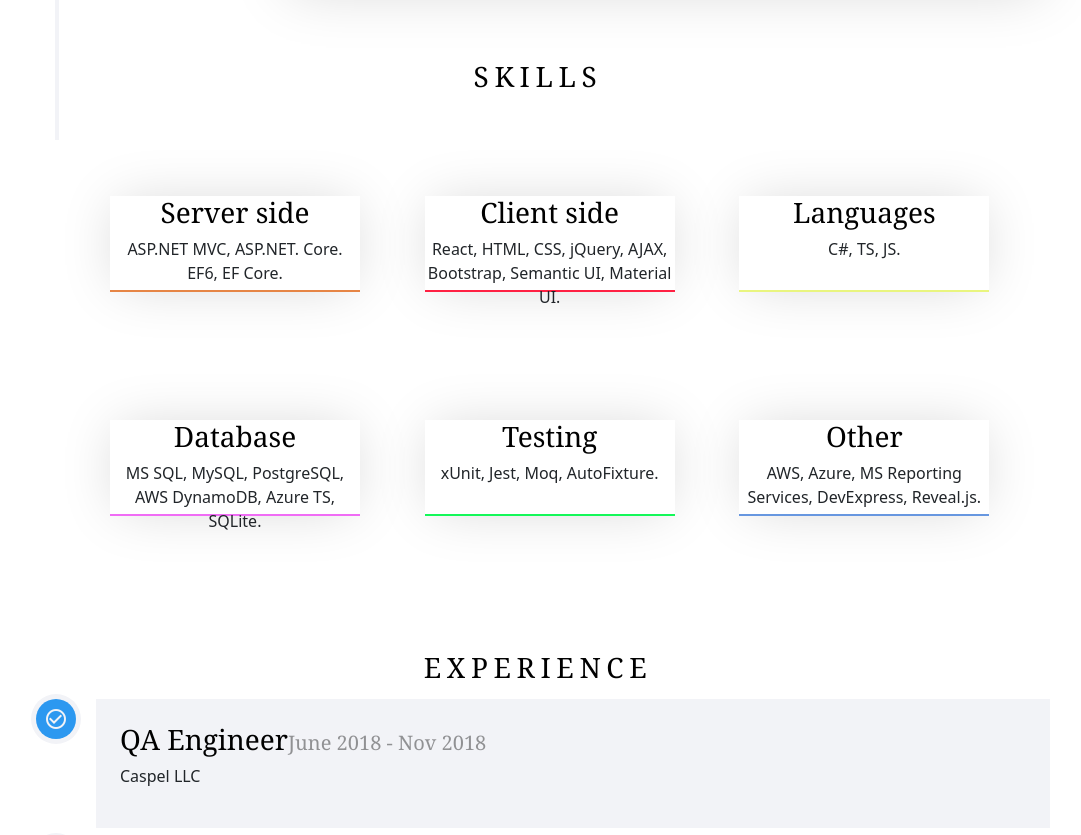
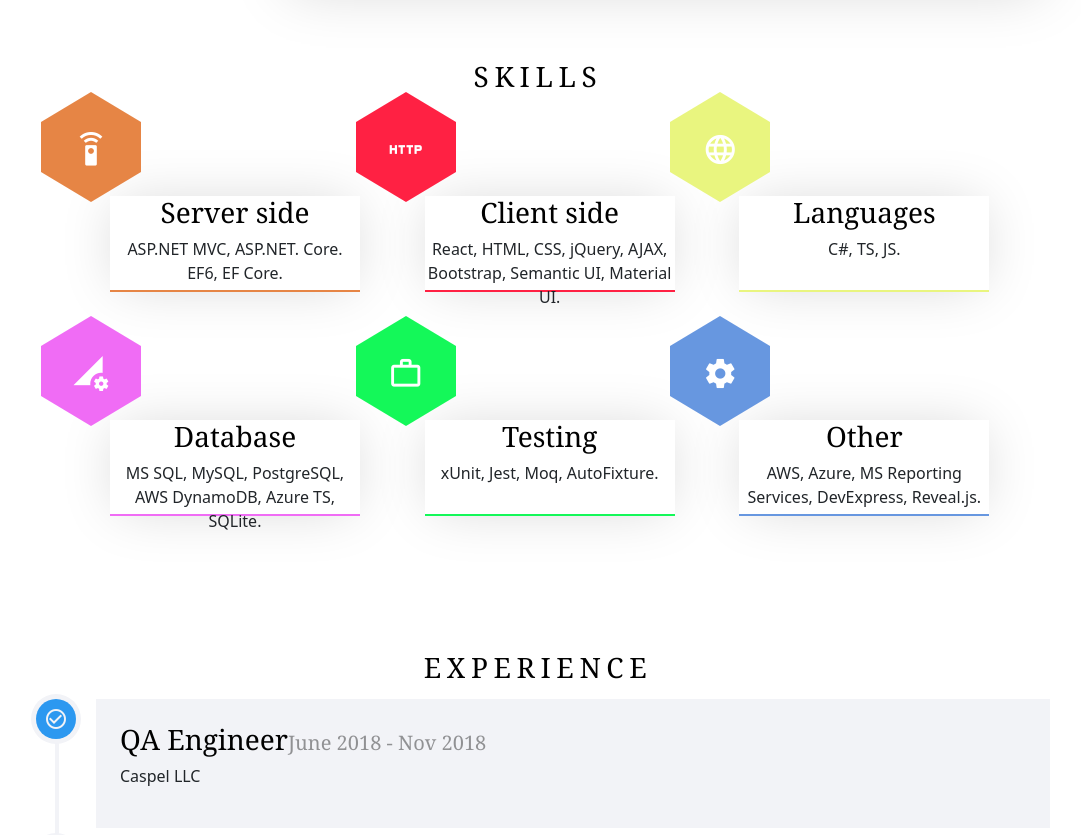
Before and after one commit to agnusha/cv, a React (Create React App) app in the folder cv-app/: page / in a window 1280 px wide. Shown: the part 640-1475 px from the top of the page, without its empty margins (102-1183 px from the left). Built offline with nearby package versions, Linux system fonts and the light colour scheme.

Commit message:
fix: position

```diff
--- a/cv-app/src/App.scss
+++ b/cv-app/src/App.scss
@@ -131,11 +131,17 @@ h6 {
     }
   }
 
-  .content-section .bordered {
-    border: 2px solid $red-color;
-    -moz-box-shadow: 0 0 0 5px #f2f3f7;
-    -webkit-box-shadow: 0 0 0 5px #f2f3f7;
-    box-shadow: 0px 0px 56px -8px rgba(0, 0, 0, 0.17);
+  .content-section
+  {
+    .bordered {
+      border: 2px solid $red-color;
+      -moz-box-shadow: 0 0 0 5px #f2f3f7;
+      -webkit-box-shadow: 0 0 0 5px #f2f3f7;
+      box-shadow: 0px 0px 56px -8px rgba(0, 0, 0, 0.17);
+    }
+    &.skills-section>div>div{
+      position: relative;
+    }
   }
 
   .services {
@@ -276,6 +282,7 @@ h6 {
   }
 
   .timeline-centered {
+    position: relative;
     &:before {
       content: "";
       position: absolute;
--- a/cv-app/src/index.css
+++ /dev/null
@@ -1,13 +0,0 @@
-body {
-  margin: 0;
-  font-family: -apple-system, BlinkMacSystemFont, 'Segoe UI', 'Roboto', 'Oxygen',
-    'Ubuntu', 'Cantarell', 'Fira Sans', 'Droid Sans', 'Helvetica Neue',
-    sans-serif;
-  -webkit-font-smoothing: antialiased;
-  -moz-osx-font-smoothing: grayscale;
-}
-
-code {
-  font-family: source-code-pro, Menlo, Monaco, Consolas, 'Courier New',
-    monospace;
-}
--- a/cv-app/src/index.js
+++ b/cv-app/src/index.js
@@ -1,6 +1,5 @@
 import React from 'react';
 import ReactDOM from 'react-dom';
-import './index.css';
 import App from './App';
 import reportWebVitals from './reportWebVitals';
 import 'bootstrap/dist/css/bootstrap.css';
--- a/cv-app/src/pages/MainPage/MainPage.tsx
+++ b/cv-app/src/pages/MainPage/MainPage.tsx
@@ -55,7 +55,7 @@ const MainPage: React.FC = () => {
         </div>
       </section>
       <main>
-        <section className="content-section my-5">
+        <section className="content-section skills-section my-5">
           <h2 className="h2-heading">Skills</h2>
           <div className="row p-4 m-3 justify-content-around">
             <div className="col-md-6 col-lg-4 text-center">
```
Also changed, not shown: cv-app/src/App.css.
